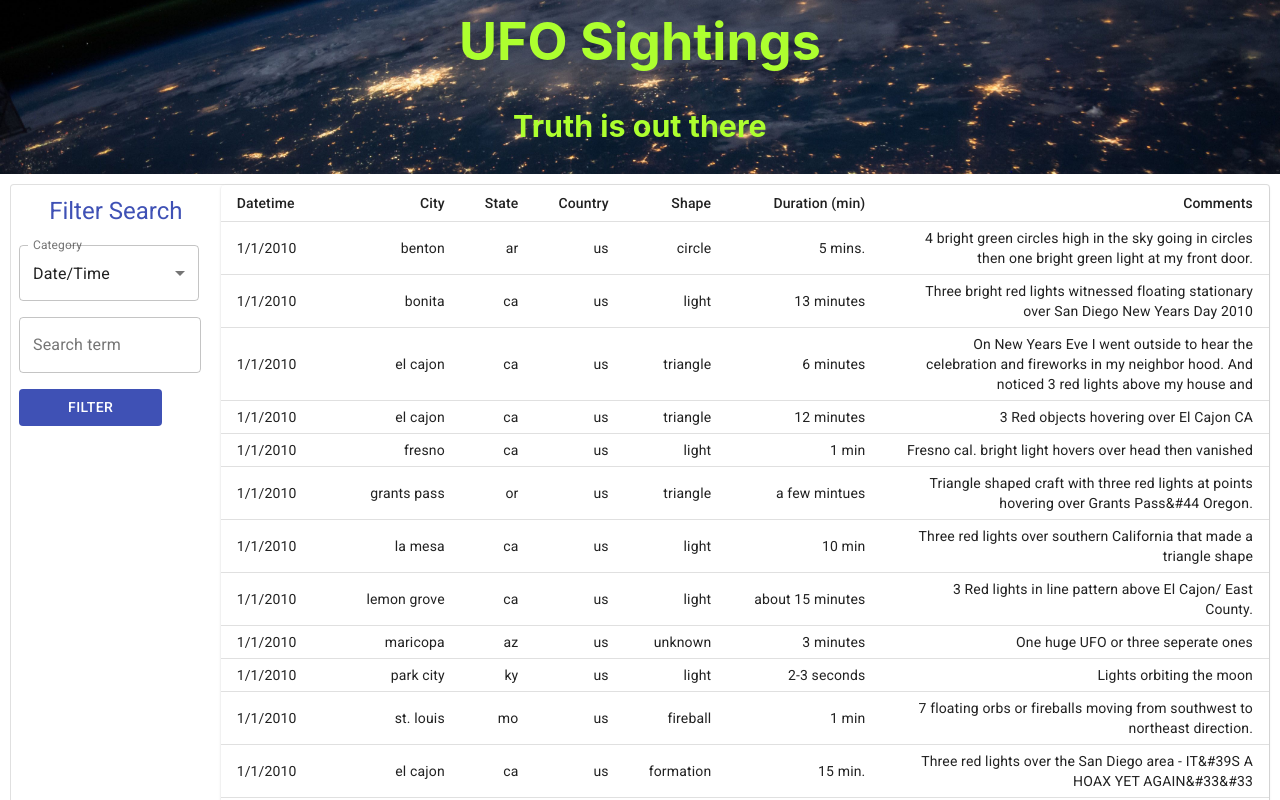
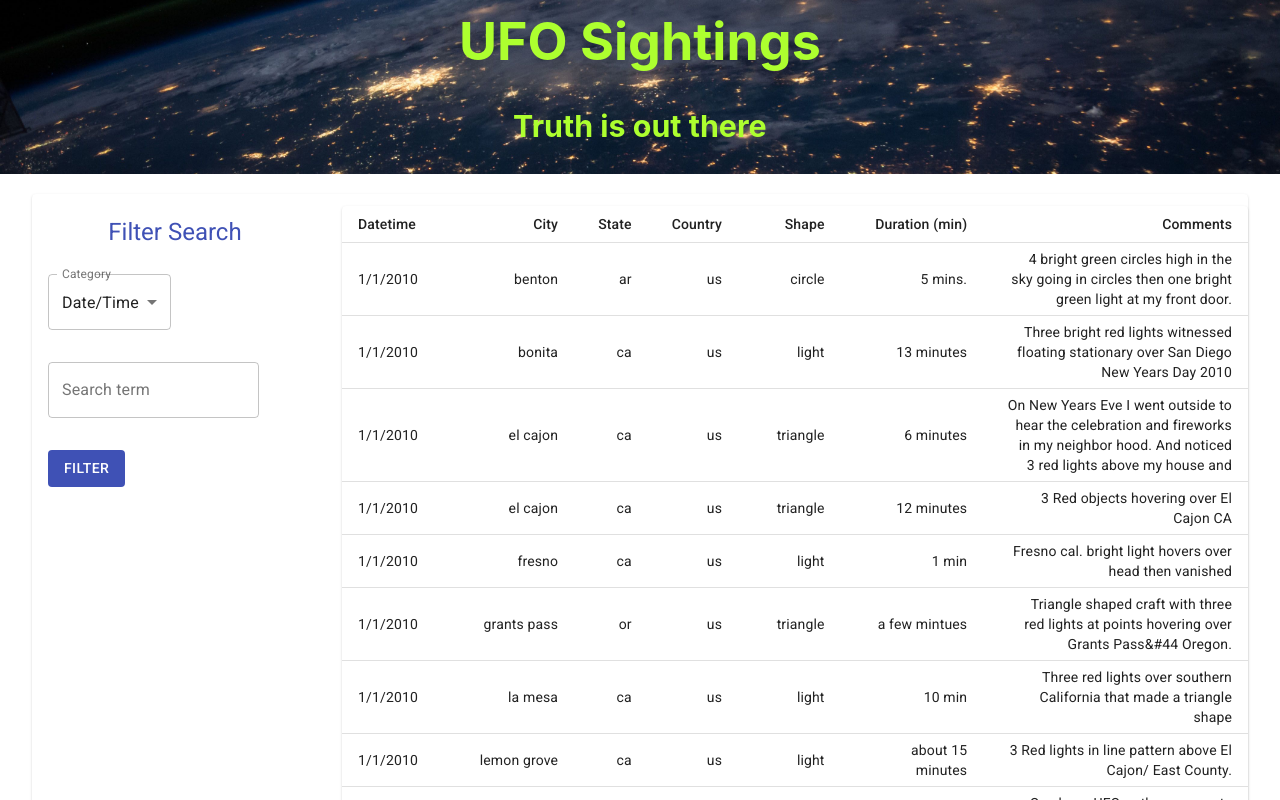
Before and after one commit to moz5691/javascript-challenge, a React (Create React App) app: page / in a window 1280 px wide. Shown: the part 415-1215 px from the top of the page. Built offline with nearby package versions, Linux system fonts and the light colour scheme.

Commit message:
styling change

```diff
--- a/src/App.css
+++ b/src/App.css
@@ -29,7 +29,7 @@
   background-image: url(./images/nasa.jpg);
   background-size: cover;
   background-repeat: no-repeat;
-  min-height: 50vh;
+  min-height: 20vh;
   display: flex;
   flex-direction: column;
   align-items: center;
--- a/src/components/Ufo.js
+++ b/src/components/Ufo.js
@@ -16,13 +16,8 @@ const Ufo = () => {
   }, []);
 
   return (
-    <Paper variant="outlined" style={{ margin: '10px' }}>
-      <Grid
-        container
-        direction="row"
-        justify="space-evenly"
-        alignItems="flex-start"
-      >
+    <Paper style={{ margin: '2em' }}>
+      <Grid container spacing={3}>
         <UfoSearch dispatch={dispatch} />
 
         <UfoTable ufos={ufos} />
--- a/src/components/UfoSearch.js
+++ b/src/components/UfoSearch.js
@@ -9,29 +9,10 @@ import {
   Button,
   Typography,
 } from '@material-ui/core';
-import { makeStyles } from '@material-ui/core/styles';
-
-const useStyles = makeStyles((theme) => ({
-  formControl: {
-    margin: theme.spacing(1),
-    minWidth: 180,
-  },
-  selectEmpty: {
-    marginTop: theme.spacing(1),
-  },
-  root: {
-    '& > *': {
-      margin: theme.spacing(1),
-      width: '18ch',
-    },
-  },
-}));
 
 const UfoSearch = ({ dispatch }) => {
-  const classes = useStyles();
   const [query, setQuery] = useState('');
-
-  const [term, setTerm] = React.useState('datetime');
+  const [term, setTerm] = useState('datetime');
 
   const handleChange = (event) => {
     setTerm(event.target.value);
@@ -72,7 +53,7 @@ const UfoSearch = ({ dispatch }) => {
   };
 
   return (
-    <Grid item xs={2}>
+    <Grid item xs lg={3}>
       <Typography
         variant="h5"
         align="center"
@@ -82,17 +63,15 @@ const UfoSearch = ({ dispatch }) => {
         Filter Search
       </Typography>
 
-      <div>
-        <FormControl variant="outlined" className={classes.formControl}>
-          <InputLabel id="demo-simple-select-outlined-label">
-            Category
-          </InputLabel>
+      <FormControl variant="outlined" style={{ margin: '1em' }}>
+        <InputLabel id="demo-simple-select-outlined-label">Category</InputLabel>
         <Select
           labelId="demo-simple-select-outlined-label"
           id="demo-simple-select-outlined"
           value={term}
           onChange={handleChange}
           label="Term"
+          fullWith={true}
         >
           <MenuItem value={'datetime'}>Date/Time</MenuItem>
           <MenuItem value={'city'}>City</MenuItem>
@@ -103,10 +82,11 @@ const UfoSearch = ({ dispatch }) => {
       </FormControl>
 
       <FormControl
-          className={classes.root}
+        // className={classes.root}
         noValidate
         autoComplete="off"
         onSubmit={filterByCategory}
+        style={{ margin: '1em' }}
       >
         <TextField
           id="outlined-basic"
@@ -114,17 +94,19 @@ const UfoSearch = ({ dispatch }) => {
           variant="outlined"
           value={query}
           onChange={(e) => setQuery(e.target.value)}
+          fullWith={true}
         />
+      </FormControl>
+
       <Button
         variant="contained"
         color="primary"
         onClick={filterByCategory}
         disableElevation
+        style={{ margin: '1rem' }}
       >
         Filter
       </Button>
-        </FormControl>
-      </div>
     </Grid>
   );
 };
--- a/src/components/UfoTable.js
+++ b/src/components/UfoTable.js
@@ -13,7 +13,7 @@ import {
 
 const useStyles = makeStyles({
   table: {
-    minWidth: 650,
+    minWidth: 500,
   },
 });
 
@@ -27,7 +27,7 @@ const UfoTable = ({ ufos }) => {
       </div>
     );
   return (
-    <Grid item xs={10}>
+    <Grid item xs>
       <TableContainer component={Paper}>
         <Table
           className={classes.table}
```
Lines whose indentation alone changed are shown as unchanged.
